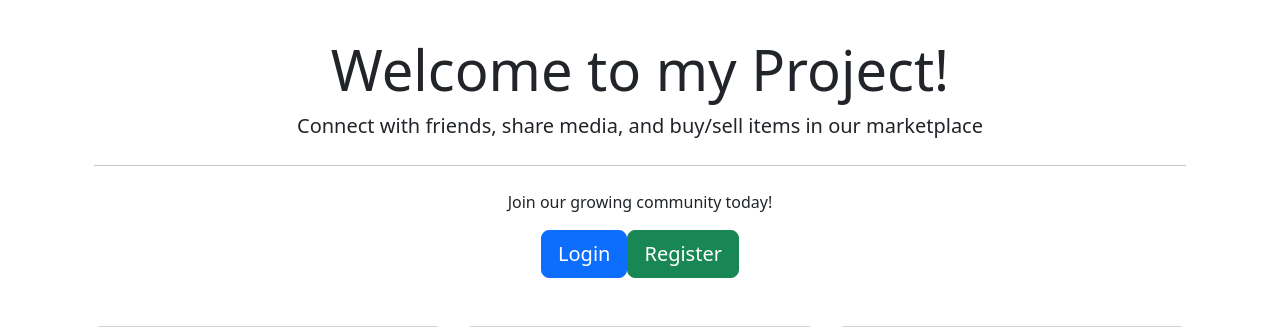
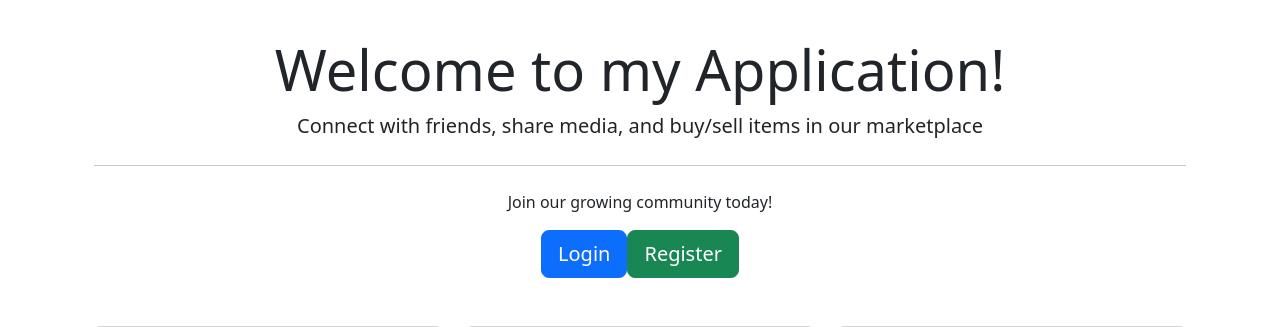
Before and after one commit to vishesh24146/BeYou, a Django app: page / in a window 1280 px wide. Shown: the part 56-383 px from the top of the page. Run offline with Django 4.2, Linux system fonts and the light colour scheme.

Commit message:
trying out the pipeline3

```diff
--- a/backend/users/templates/users/landing.html
+++ b/backend/users/templates/users/landing.html
@@ -3,7 +3,7 @@
 {% block content %}
 <div class="container">
     <div class="jumbotron text-center">
-        <h1 class="display-4">Welcome to my Project!</h1>
+        <h1 class="display-4">Welcome to my Application!</h1>
         <p class="lead">Connect with friends, share media, and buy/sell items in our marketplace</p>
         <hr class="my-4">
         <p>Join our growing community today!</p>
```
